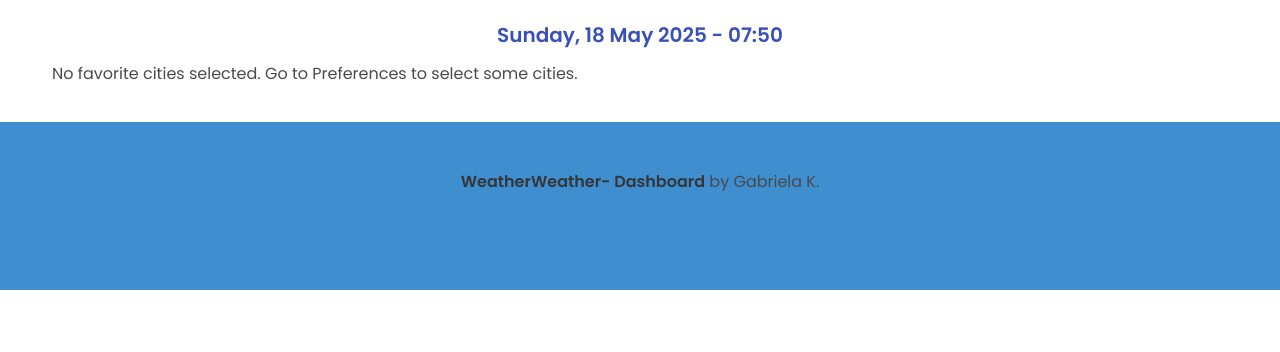
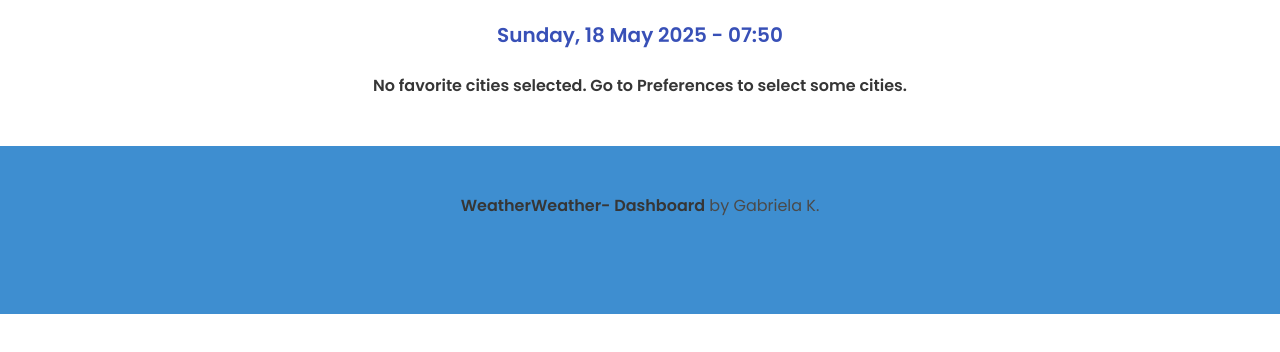
Before and after one commit to Gabikich/WeatherWeatherApp, an Eleventy site: page index.njk in a window 1280 px wide. Shown: the part 200-552 px from the top of the page. Built offline with nearby package versions, Linux system fonts and the light colour scheme; Eleventy itself is replaced by a stand-in of ours; files that its build step writes are made by us from their sources.

Commit message:
dashbord updates

```diff
--- a/index.njk
+++ b/index.njk
@@ -106,7 +106,7 @@
             container.appendChild(cityCard);
           });
         } else {
-          container.innerHTML = '<p class="has-text-centered">No favorite cities selected. Go to Preferences to select some cities.</p>';
+          container.innerHTML = '<p class="column has-text-centered"> <strong>No favorite cities selected. Go to Preferences to select some cities.</strong></p>';
         }
       });
     </script>
```
Also changed, not shown: 1 other file.
